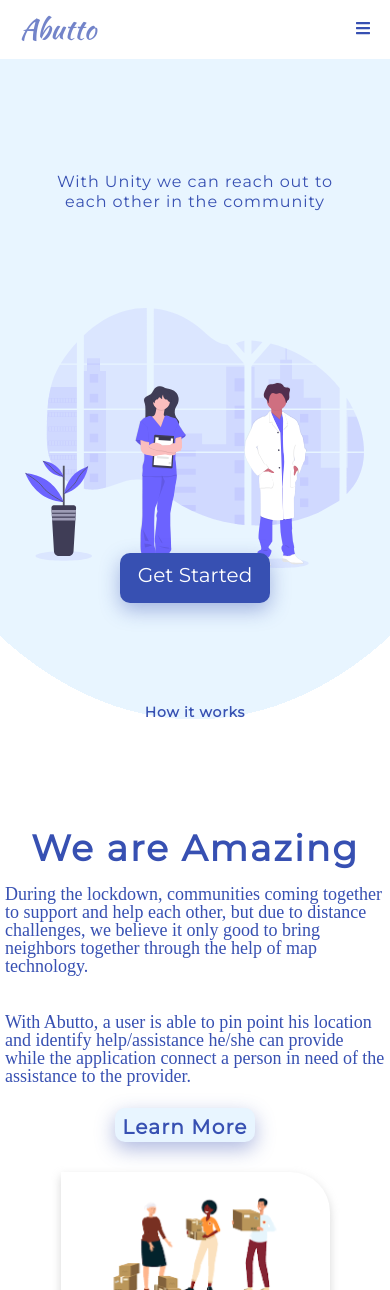
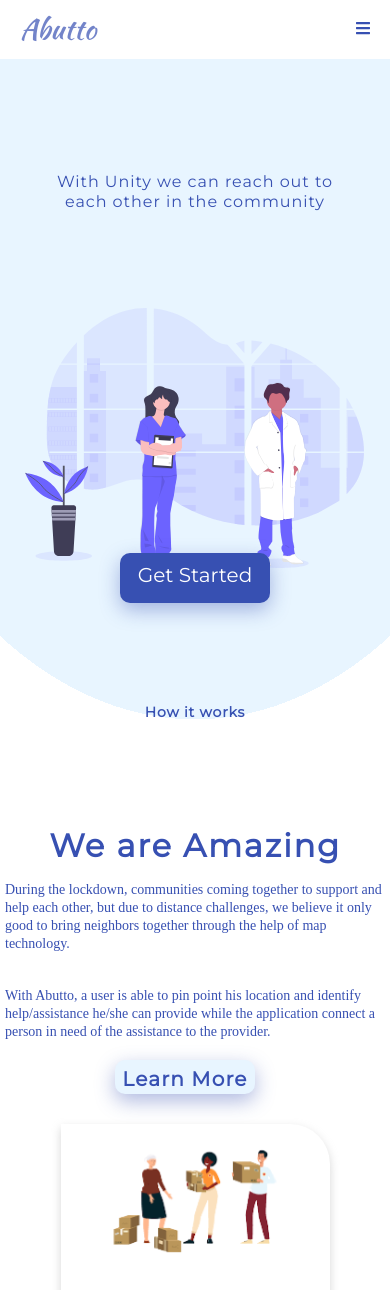
Before and after one commit to courage173/abutto-web, a React (Create React App) app: page / in a window 390 px wide. Shown: the top 1290 px of the page. Built offline with nearby package versions, Linux system fonts and the light colour scheme.

Commit message:
updated mobile fontsize for lannding page

```diff
--- a/src/components/dashboard/Sidebar.js
+++ b/src/components/dashboard/Sidebar.js
@@ -1,5 +1,5 @@
 import React, { Component } from 'react';
-import { Link, NavLink } from 'react-router-dom';
+import { withRouter, NavLink } from 'react-router-dom';
 import { FontAwesomeIcon } from '@fortawesome/react-fontawesome'
 import { faUserCircle, faSearch, faCog, faTh } from '@fortawesome/free-solid-svg-icons';
 import money from '../../assets/money.svg';
@@ -109,7 +109,9 @@ class Sidebar extends Component {
             }
         })
     }
-
+    handleProfile() {
+        this.props.history.push('/profile')
+    }
     render() {
         //creat an array of classes called styles so it will be easy to add more class
         const style = ['links_wrapper', this.props.isMobile ? 'open_links' : 'close_links']
@@ -120,11 +122,11 @@ class Sidebar extends Component {
                         <img src={bosky} alt='profile pics' style={{ height: '109px', width: '108px', borderRadius: '50%', objectFit: 'cover' }} />
                     </div>
                 </div>
-                <div className='profile_name'>Jane Doe</div>
+                <div className='profile_name' style={{ cursor: 'pointer' }} onClick={() => this.handleProfile()}>Jane Doe</div>
                 {this.displayLinks()}
             </div>
         )
     }
 }
 
-export default Sidebar
+export default withRouter(Sidebar)
--- a/src/components/landingPage/landingPage.css
+++ b/src/components/landingPage/landingPage.css
@@ -358,9 +358,12 @@ color: #3750B2
     }
     .intro-section h4{
         margin: 0;
+        font-size: 32px;
+        line-height: 40px
     }
     .intro-section p{
-        padding: 5px
+        padding: 5px;
+        font-size: 14px;
     }
     .card_wrapper{
         flex-direction: column;
--- a/src/components/login_register/login/Login.js
+++ b/src/components/login_register/login/Login.js
@@ -116,7 +116,7 @@ class Login extends Component {
                             <MyButton
                                 type='default'
                                 title='Log in'
-                                linkTo='/dashboard'
+                                linkTo='/provide_help'
                                 sty={{ margin: '0px' }}
                                 mobileStyle
                                 styleToApply='login_btn_style'
```
